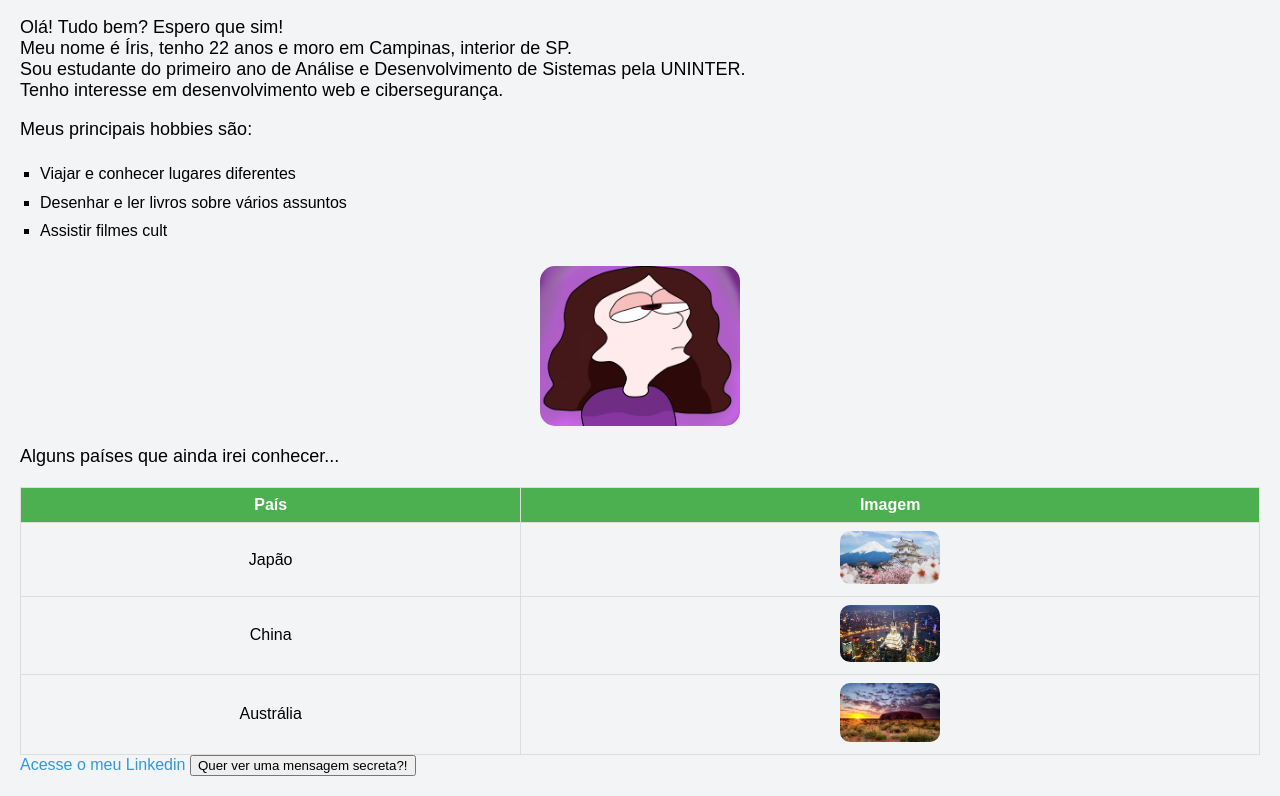
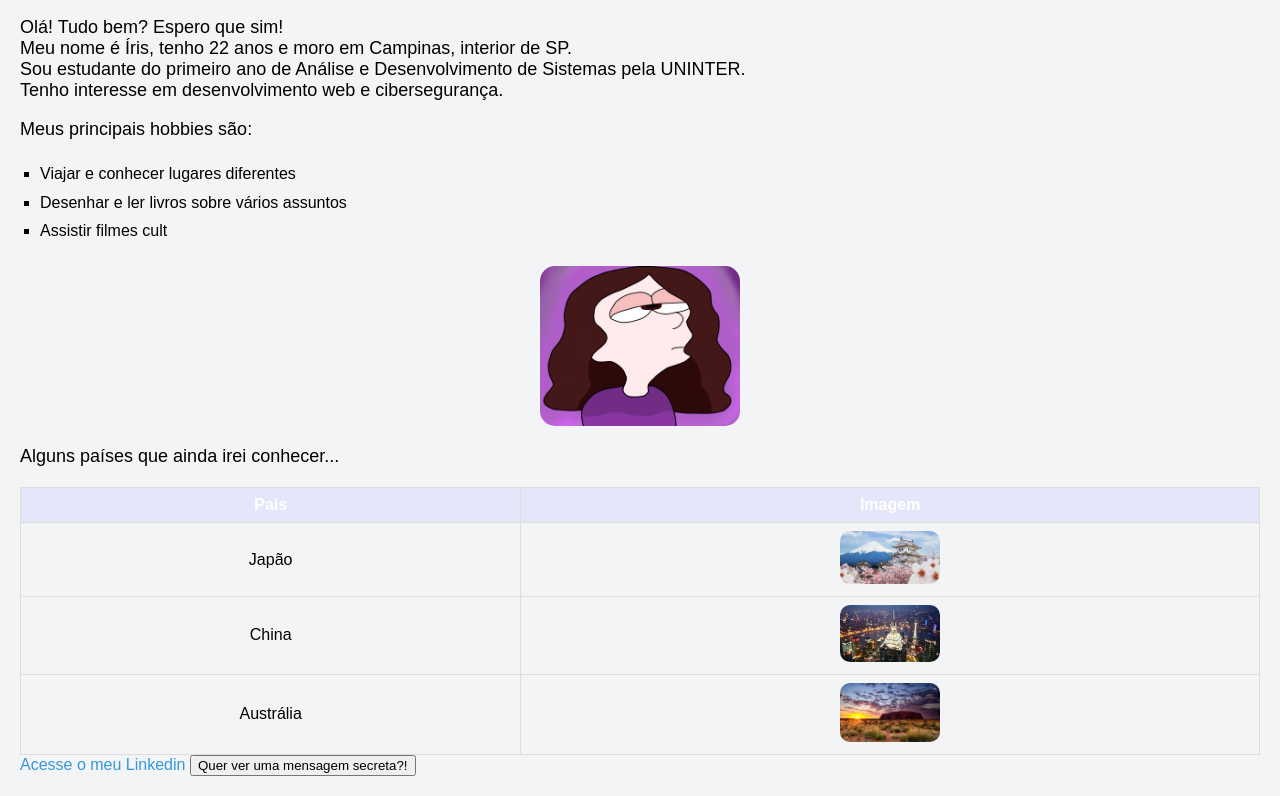
Before and after one commit to irisgrillo/trabalho.fds, a plain HTML site: page index.html in a window 1280 px wide. Shown: the part 131-927 px from the top of the page. Drawn offline with Linux system fonts and the light colour scheme.

Commit message:
styles.css

```diff
--- a/styles.css
+++ b/styles.css
@@ -42,7 +42,7 @@ table th, table td {
 }
 
 table th {
-    background-color: #4caf50;
+    background-color: #e6e6fa;
     color: white;
 }
 
```
